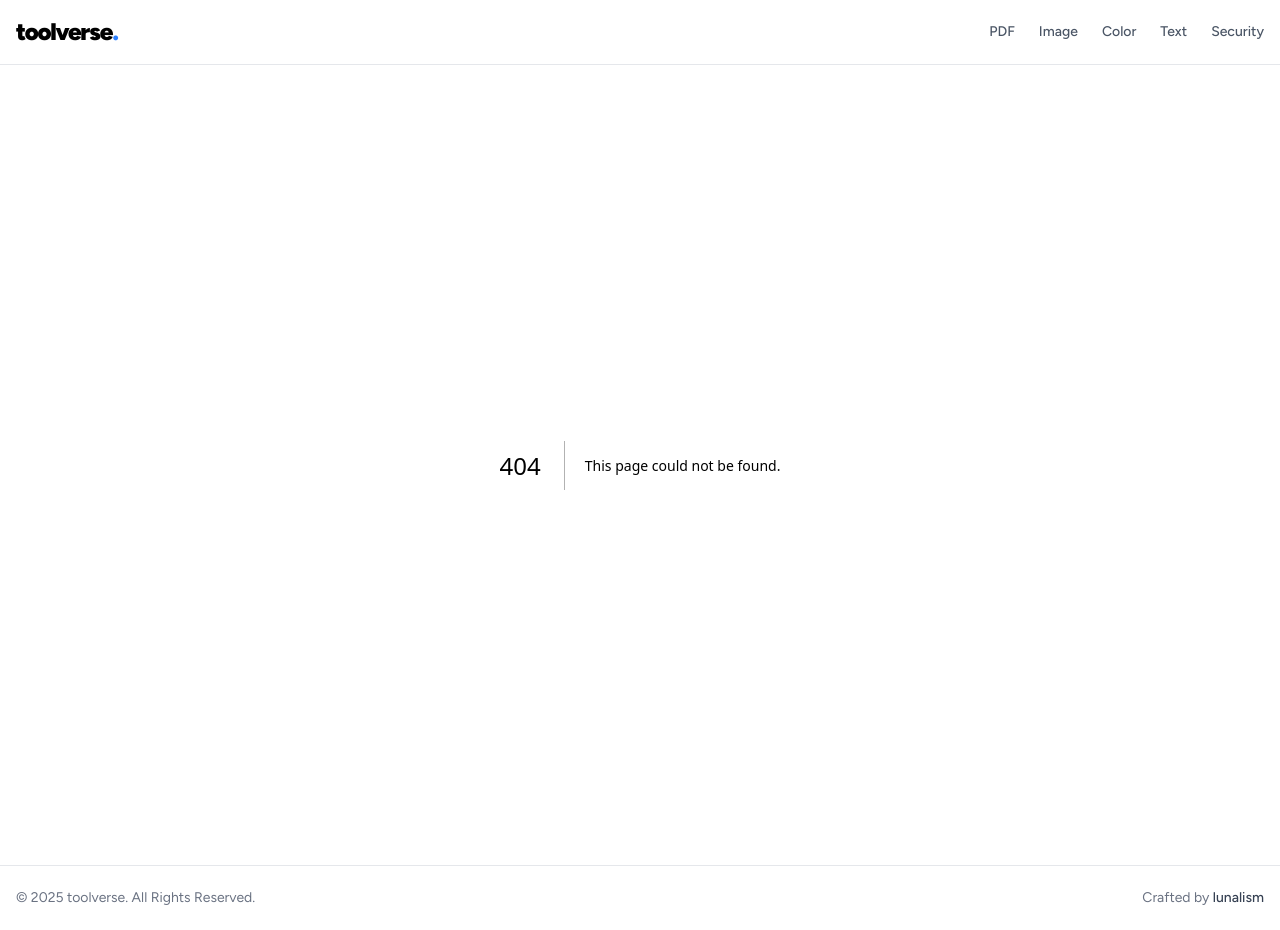
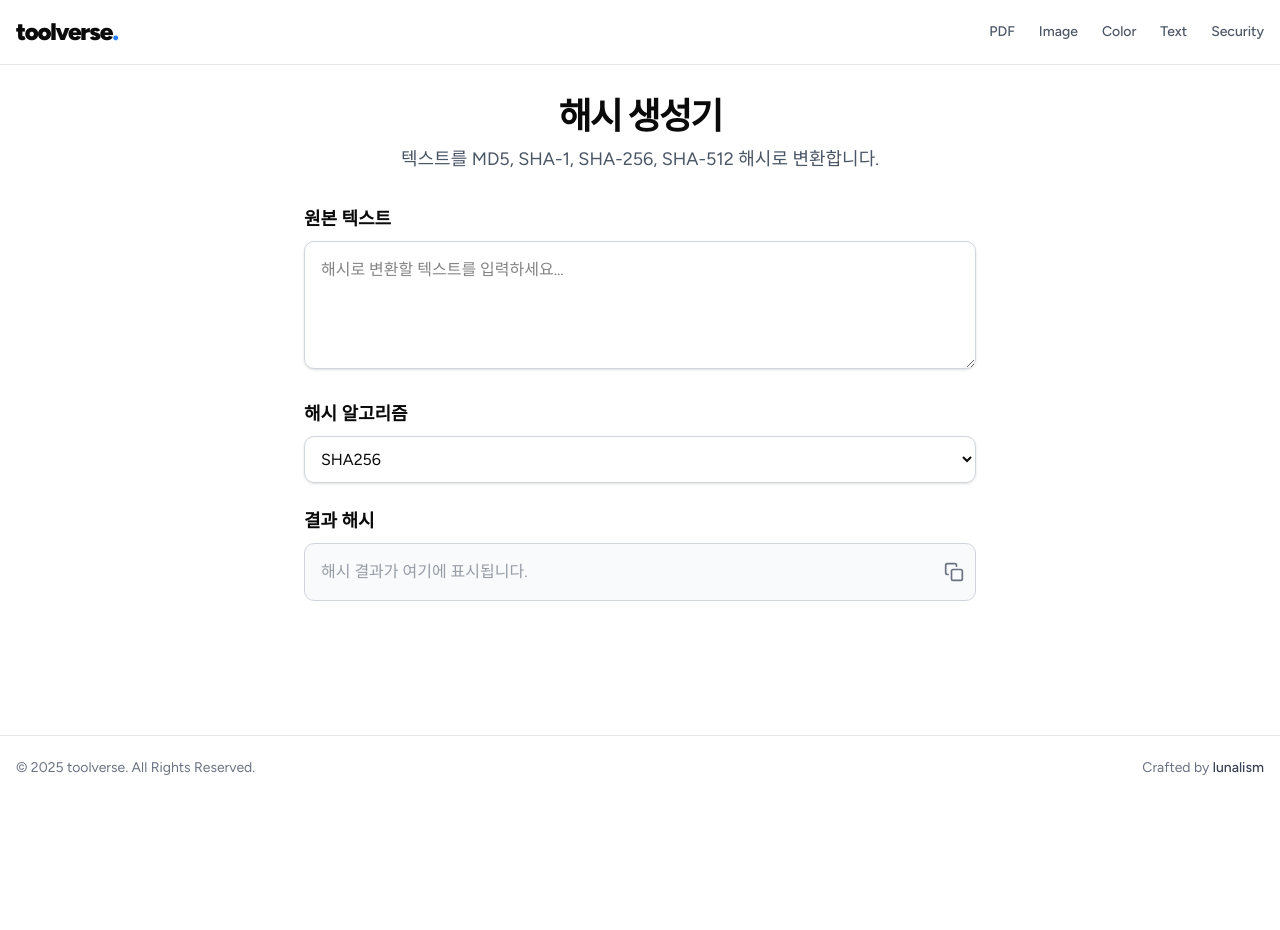
Before and after one commit to lunalism/toolverse, a Next.js app: page /security/hash-generator in a window 1280 px wide. Before the commit this address had no page. After the commit the page ends 800 px from the top, so only its background shows below. Built offline with nearby package versions, Linux system fonts and the light colour scheme.

Commit message:
feat: Add UI scaffold for Hash Generator tool

```diff
--- a/package.json
+++ b/package.json
@@ -16,6 +16,7 @@
     "class-variance-authority": "^0.7.1",
     "clsx": "^2.1.1",
     "colorthief": "^2.6.0",
+    "crypto-js": "^4.2.0",
     "diff": "^8.0.2",
     "heic2any": "^0.0.4",
     "jszip": "^3.10.1",
@@ -32,6 +33,7 @@
     "@eslint/eslintrc": "^3",
     "@tailwindcss/postcss": "^4",
     "@types/colorthief": "^2.6.0",
+    "@types/crypto-js": "^4.2.2",
     "@types/diff": "^7.0.2",
     "@types/node": "^20",
     "@types/pdfjs-dist": "^2.10.377",
--- /dev/null
+++ b/src/app/security/hash-generator/page.tsx
@@ -0,0 +1,80 @@
+// src/app/security/hash-generator/page.tsx
+
+"use client";
+
+import { useState } from 'react';
+
+export default function HashGeneratorPage() {
+    const [inputText, setInputText] = useState('');
+    const [algorithm, setAlgorithm] = useState('SHA256');
+    const [hashOutput, setHashOutput] = useState('');
+
+    return (
+        <div className="container mx-auto px-4 py-8">
+            <div className="text-center mb-8">
+                <h1 className="text-4xl font-black tracking-tighter">해시 생성기</h1>
+                <p className="text-lg text-gray-600 mt-2">
+                    텍스트를 MD5, SHA-1, SHA-256, SHA-512 해시로 변환합니다.
+                </p>
+            </div>
+
+            <div className="max-w-2xl mx-auto space-y-6">
+                {/* 입력 영역 */}
+                <div>
+                    <label htmlFor="input-text" className="block text-lg font-semibold mb-2">
+                        원본 텍스트
+                    </label>
+                    <textarea
+                        id="input-text"
+                        value={inputText}
+                        onChange={(e) => setInputText(e.target.value)}
+                        placeholder="해시로 변환할 텍스트를 입력하세요..."
+                        className="w-full h-32 p-4 border border-gray-300 rounded-lg shadow-sm focus:outline-none focus:ring-2 focus:ring-indigo-500 font-mono"
+                    />
+                </div>
+
+                {/* 알고리즘 선택 */}
+                <div>
+                    <label htmlFor="algorithm" className="block text-lg font-semibold mb-2">
+                        해시 알고리즘
+                    </label>
+                    <select
+                        id="algorithm"
+                        value={algorithm}
+                        onChange={(e) => setAlgorithm(e.target.value)}
+                        className="w-full p-3 border border-gray-300 rounded-lg shadow-sm focus:outline-none focus:ring-2 focus:ring-indigo-500"
+                    >
+                        <option value="MD5">MD5</option>
+                        <option value="SHA1">SHA1</option>
+                        <option value="SHA256">SHA256</option>
+                        <option value="SHA512">SHA512</option>
+                    </select>
+                </div>
+
+                {/* 결과 영역 */}
+                <div>
+                    <label htmlFor="output-hash" className="block text-lg font-semibold mb-2">
+                        결과 해시
+                    </label>
+                    <div className="relative">
+                        <input
+                            id="output-hash"
+                            type="text"
+                            readOnly
+                            value={hashOutput}
+                            placeholder="해시 결과가 여기에 표시됩니다."
+                            className="w-full p-4 border border-gray-300 rounded-lg bg-gray-50 font-mono text-gray-700"
+                        />
+                        <button className="absolute top-1/2 right-3 -translate-y-1/2 text-gray-500 hover:text-gray-800">
+                            {/* 복사 아이콘 */}
+                            <svg xmlns="http://www.w3.org/2000/svg" width="20" height="20" viewBox="0 0 24 24" fill="none" stroke="currentColor" strokeWidth="2" strokeLinecap="round" strokeLinejoin="round">
+                                <rect x="9" y="9" width="13" height="13" rx="2" ry="2"></rect>
+                                <path d="M5 15H4a2 2 0 0 1-2-2V4a2 2 0 0 1 2-2h9a2 2 0 0 1 2 2v1"></path>
+                            </svg>
+                        </button>
+                    </div>
+                </div>
+            </div>
+        </div>
+    );
+}
--- a/src/app/security/page.tsx
+++ b/src/app/security/page.tsx
@@ -18,6 +18,11 @@ const tools = [
         href: "/security/qr-code-generator",
         title: "QR코드 생성기",
         description: "텍스트나 URL을 즉시 QR코드로 변환하고 이미지로 다운로드합니다.",
+    },
+    {
+        href: "/security/hash-generator",
+        title: "해시 생성기",
+        description: "텍스트를 MD5, SHA-256 등 표준 해시 알고리즘으로 변환합니다.",
     },
 ];
 
```
Also changed, not shown: 1 other file (tests, documents, lock files or other folders).
